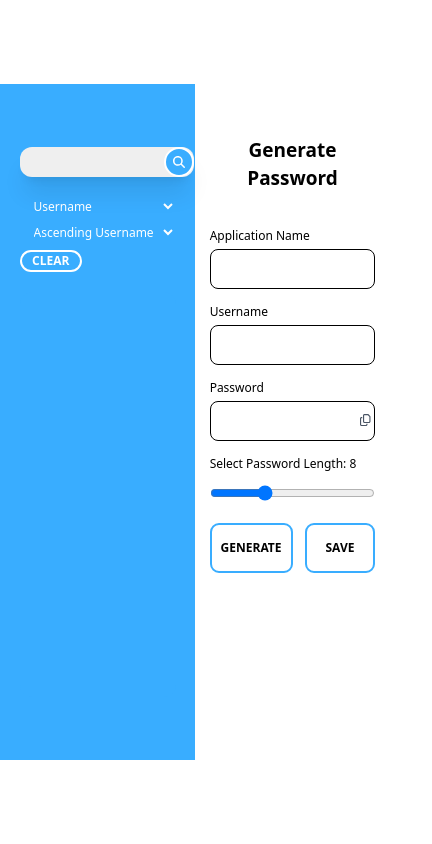
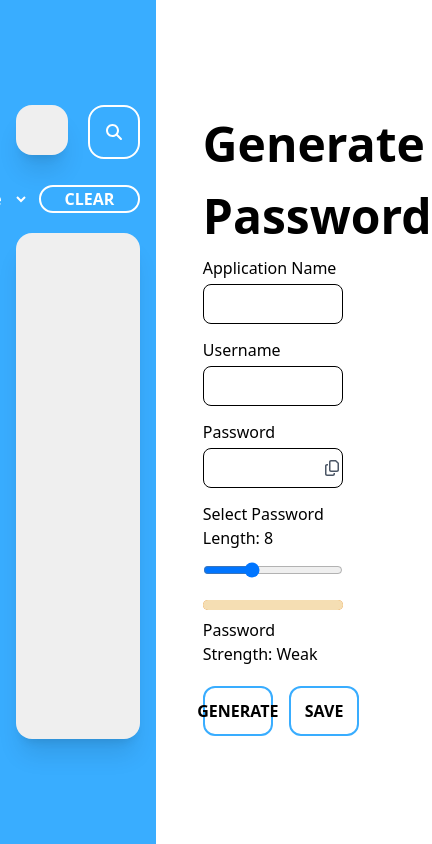
Before and after one commit to GouravBasera/passman, a React (Vite) app: page / in a window 390 px wide. Shown: the whole page, 432 px wide, since content can reach past the window. Built offline with nearby package versions, Linux system fonts and the light colour scheme.

Commit message:
Removed the extension functionality

```diff
--- a/src/App.css
+++ b/src/App.css
@@ -60,116 +60,3 @@ button{
     background-color: #39ADFF;
     border-radius: 10px;
   }
-
-  /* 425px */
-  @media screen and (max-width: 425px) {
-    *{
-      font-size: 12px;
-    }
-    h1{
-      font-size: 19px;
-      margin-bottom: 30px;
-      text-align: center;
-    }
-
-    /* Password Generator */
-    .mainContainer{
-      width: 50%;
-    }
-    .popupDialogue{
-      display: flex;
-      justify-content: center;
-      align-items: center;
-      height: 100%;
-      width: 100%;
-    }
-    .userInputFields{
-      width: 85%;
-    }
-    .passwordStrength{
-      display: none;
-    }
-    .buttonField{
-      width: 85%;
-    }
-
-    /* Password Manager */
-    .managerContainer{
-      width: 50%;
-      height: 80%;
-    }
-    .filtersContainer{
-      width: 80%;
-      flex-direction: column;
-    }
-    .clearFilter{
-      width: 40%;
-      float: right;
-    }
-    .searchField{
-      height: 10px;
-      padding: 15px;
-      width: 14.5em;
-      position: absolute;
-      z-index: 1;
-    }
-    .searchButton{
-      position: relative;
-      z-index: 10;
-      padding: 0;
-      left: 12em;
-      height: 30px;
-      width: 30px;
-      border-radius: 50%;
-      color: #39ADFF;
-      overflow: hidden;
-    }
-    .searchIcon{
-      color: #fff;
-    }
-    .passContainer{
-      background: #39ADFF;
-      box-shadow: none;
-      padding: 0;
-    }
-    .individualContainer{
-      width: 100%;
-      margin-bottom: 20px;
-      height: 50px;
-    }
-    .iconContainer{
-      padding: 0;
-      padding-left: 10px;
-      width: 25%;
-    }
-    .iconImages{
-      border-radius: 50%;
-    }
-    .savedPassDetails{
-      width: 50%;
-    }
-    .passwordText{
-      position: absolute;
-    }
-    .copyButton{
-      position: relative;
-      left: 44px;
-      bottom: 3px;
-    }
-    .viewPasswordButton{
-      position: relative;
-      left: 42px;
-      bottom: 2px;
-    }
-    .saveCopyShowButtons{
-     width: 20%;
-     margin-left: 10%;
-    }
-    .holderContainer{
-      height: 80%;
-      margin: auto;
-    }
-    .mainContainer{
-      height: 80%;
-    }
-  }
```
